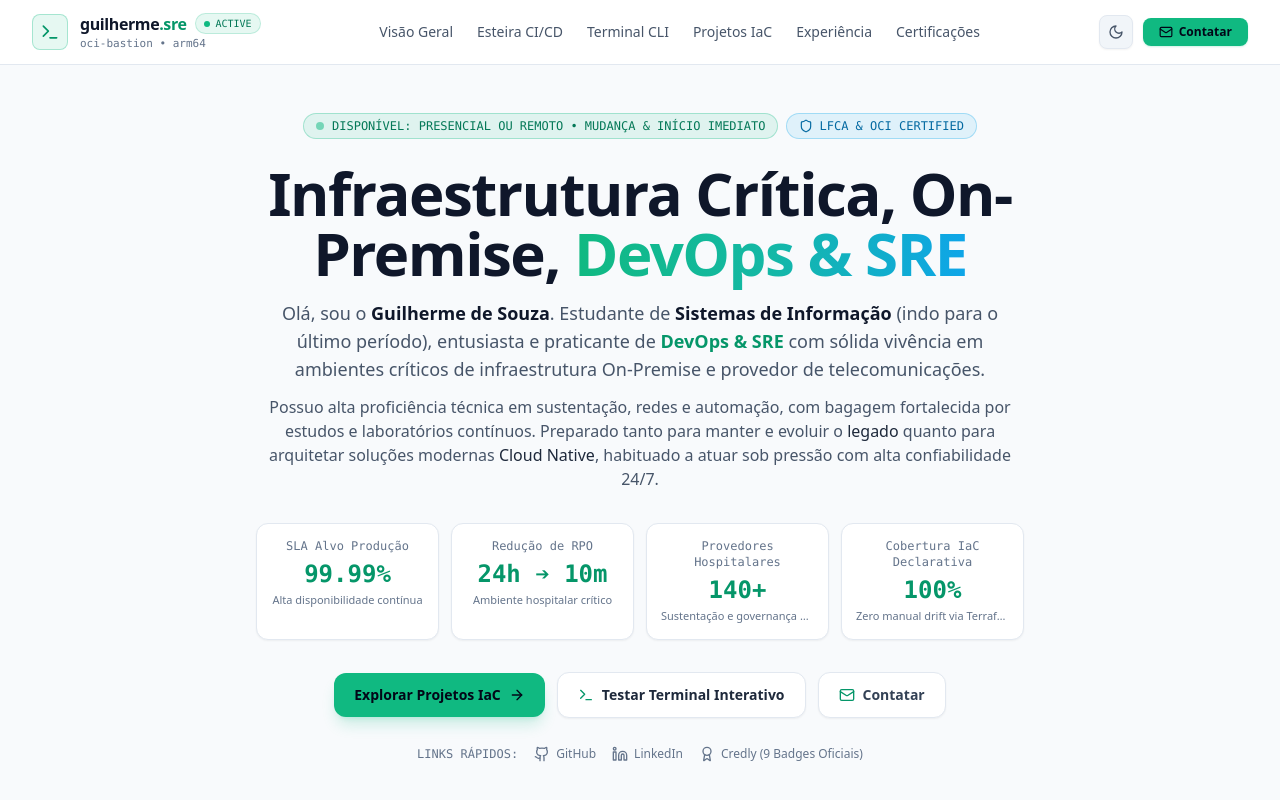
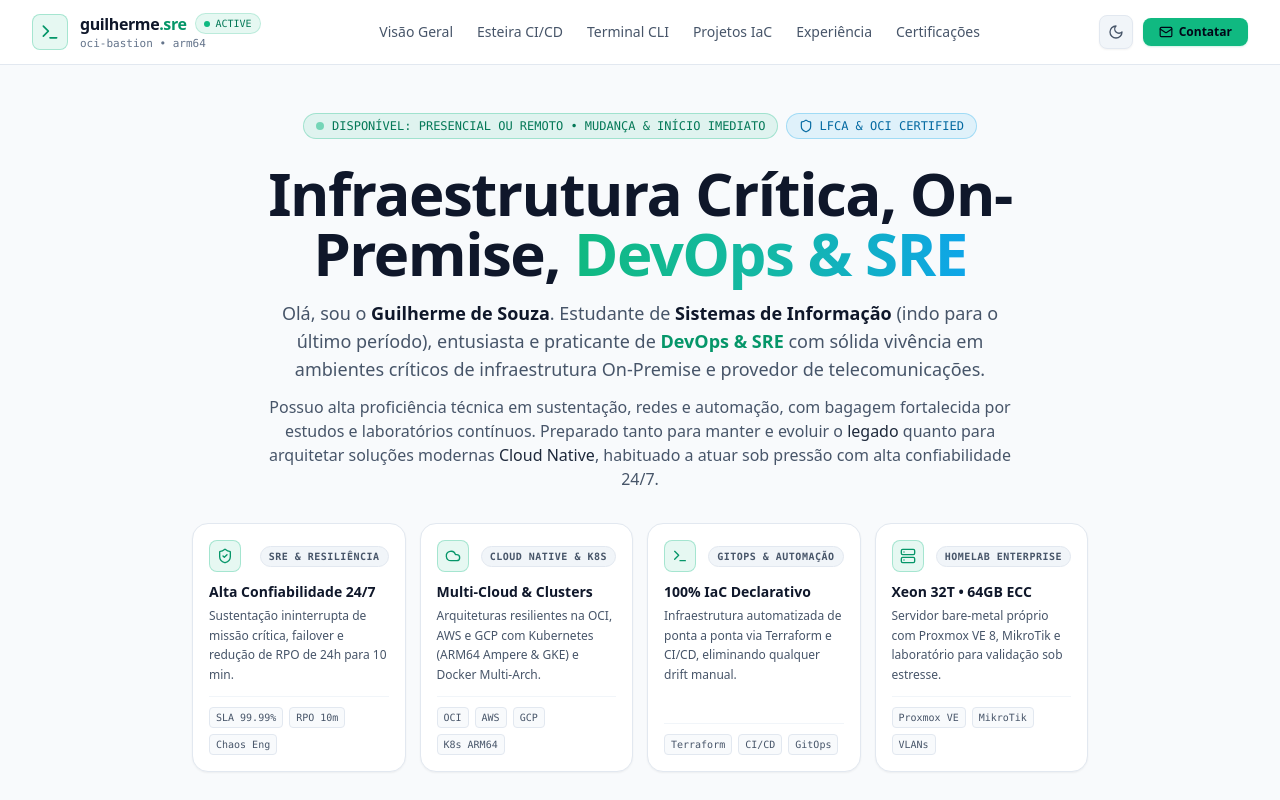
Before and after one commit to guilermiii/site-portifolio, a React (Vite) app: page / in a window 1280 px wide. Shown: the top 800 px of the page. Built offline with nearby package versions, Linux system fonts and the light colour scheme.

Commit message:
feat(hero): substituir cards de telemetria por pilares de engenharia e especialidades praticas

```diff
--- a/src/components/Hero.tsx
+++ b/src/components/Hero.tsx
@@ -1,5 +1,12 @@
-import { Terminal, Shield, ArrowRight, Github, Linkedin, Award, Mail } from 'lucide-react';
+import { Terminal, Shield, ArrowRight, Github, Linkedin, Award, Mail, ShieldCheck, Cloud, Server } from 'lucide-react';
 import { PORTFOLIO_DATA } from '../data/portfolioData';
+
+const pillarIcons: Record<string, React.ComponentType<{ className?: string }>> = {
+  shield: ShieldCheck,
+  cloud: Cloud,
+  terminal: Terminal,
+  server: Server,
+};
 
 export default function Hero() {
   return (
@@ -42,15 +49,44 @@ export default function Hero() {
             </div>
           </div>
 
-          {/* Quick Metrics Cards */}
-          <div className="grid grid-cols-2 sm:grid-cols-4 gap-3 pt-2 w-full max-w-3xl">
-            {PORTFOLIO_DATA.telemetry.map((stat, idx) => (
-              <div key={idx} className="p-3.5 rounded-xl bg-white dark:bg-slate-900/70 border border-slate-200 dark:border-slate-800 hover:border-emerald-500/40 transition shadow-sm text-center">
-                <div className="text-xs font-mono text-slate-500 dark:text-slate-400">{stat.label}</div>
-                <div className="text-xl sm:text-2xl font-bold font-mono mt-1 text-emerald-600 dark:text-emerald-400">{stat.value}</div>
-                <div className="text-[11px] text-slate-500 dark:text-slate-400 truncate mt-0.5">{stat.sub}</div>
-              </div>
-            ))}
+          {/* Engineering Pillars Cards */}
+          <div className="grid grid-cols-1 sm:grid-cols-2 lg:grid-cols-4 gap-3.5 pt-2 w-full max-w-5xl">
+            {PORTFOLIO_DATA.engineeringPillars.map((pillar) => {
+              const IconComponent = pillarIcons[pillar.icon] || ShieldCheck;
+              return (
+                <div
+                  key={pillar.id}
+                  className="group relative p-4 rounded-2xl bg-white dark:bg-slate-900/80 border border-slate-200 dark:border-slate-800 hover:border-emerald-500/50 dark:hover:border-emerald-500/40 transition-all duration-200 shadow-sm hover:shadow-md hover:-translate-y-0.5 text-left flex flex-col justify-between"
+                >
+                  <div>
+                    <div className="flex items-center justify-between mb-2.5">
+                      <div className="w-8 h-8 rounded-lg bg-emerald-500/10 dark:bg-emerald-950/60 border border-emerald-500/30 flex items-center justify-center text-emerald-600 dark:text-emerald-400 group-hover:scale-105 transition-transform">
+                        <IconComponent className="w-4 h-4" />
+                      </div>
+                      <span className="text-[10px] font-mono font-semibold tracking-wider uppercase px-2 py-0.5 rounded-full bg-slate-100 dark:bg-slate-800 text-slate-600 dark:text-slate-400 border border-slate-200 dark:border-slate-700">
+                        {pillar.badge}
+                      </span>
+                    </div>
+                    <h3 className="text-sm font-bold text-slate-900 dark:text-white group-hover:text-emerald-600 dark:group-hover:text-emerald-400 transition-colors">
+                      {pillar.title}
+                    </h3>
+                    <p className="text-xs text-slate-600 dark:text-slate-400 mt-1 leading-relaxed">
+                      {pillar.description}
+                    </p>
+                  </div>
+                  <div className="flex flex-wrap gap-1.5 mt-3 pt-2.5 border-t border-slate-100 dark:border-slate-800/60">
+                    {pillar.tags.map((tag, tIdx) => (
+                      <span
+                        key={tIdx}
+                        className="text-[10px] font-mono px-1.5 py-0.5 rounded bg-slate-50 dark:bg-slate-800/80 text-slate-600 dark:text-slate-300 border border-slate-200 dark:border-slate-700/60"
+                      >
+                        {tag}
+                      </span>
+                    ))}
+                  </div>
+                </div>
+              );
+            })}
           </div>
 
           {/* CTA Buttons */}
--- a/src/data/portfolioData.ts
+++ b/src/data/portfolioData.ts
@@ -67,6 +67,15 @@ export interface HomelabInfo {
   purpose: string;
 }
 
+export interface EngineeringPillar {
+  id: string;
+  icon: 'shield' | 'cloud' | 'terminal' | 'server';
+  badge: string;
+  title: string;
+  description: string;
+  tags: string[];
+}
+
 export const PORTFOLIO_DATA = {
   profile: {
     name: 'Guilherme de Souza',
@@ -108,6 +117,41 @@ export const PORTFOLIO_DATA = {
     { label: 'Provedores Hospitalares', value: '140+', sub: 'Sustentação e governança 24/7' },
     { label: 'Cobertura IaC Declarativa', value: '100%', sub: 'Zero manual drift via Terraform' },
   ],
+
+  engineeringPillars: [
+    {
+      id: 'sre-resilience',
+      icon: 'shield',
+      badge: 'SRE & RESILIÊNCIA',
+      title: 'Alta Confiabilidade 24/7',
+      description: 'Sustentação ininterrupta de missão crítica, failover e redução de RPO de 24h para 10 min.',
+      tags: ['SLA 99.99%', 'RPO 10m', 'Chaos Eng'],
+    },
+    {
+      id: 'cloud-k8s',
+      icon: 'cloud',
+      badge: 'CLOUD NATIVE & K8S',
+      title: 'Multi-Cloud & Clusters',
+      description: 'Arquiteturas resilientes na OCI, AWS e GCP com Kubernetes (ARM64 Ampere & GKE) e Docker Multi-Arch.',
+      tags: ['OCI', 'AWS', 'GCP', 'K8s ARM64'],
+    },
+    {
+      id: 'iac-automation',
+      icon: 'terminal',
+      badge: 'GITOPS & AUTOMAÇÃO',
+      title: '100% IaC Declarativo',
+      description: 'Infraestrutura automatizada de ponta a ponta via Terraform e CI/CD, eliminando qualquer drift manual.',
+      tags: ['Terraform', 'CI/CD', 'GitOps'],
+    },
+    {
+      id: 'baremetal-homelab',
+      icon: 'server',
+      badge: 'HOMELAB ENTERPRISE',
+      title: 'Xeon 32T • 64GB ECC',
+      description: 'Servidor bare-metal próprio com Proxmox VE 8, MikroTik e laboratório para validação sob estresse.',
+      tags: ['Proxmox VE', 'MikroTik', 'VLANs'],
+    },
+  ] as EngineeringPillar[],
 
   projects: [
     {
```
Also changed, not shown: 2 other files (tests, documents, lock files or other folders).
